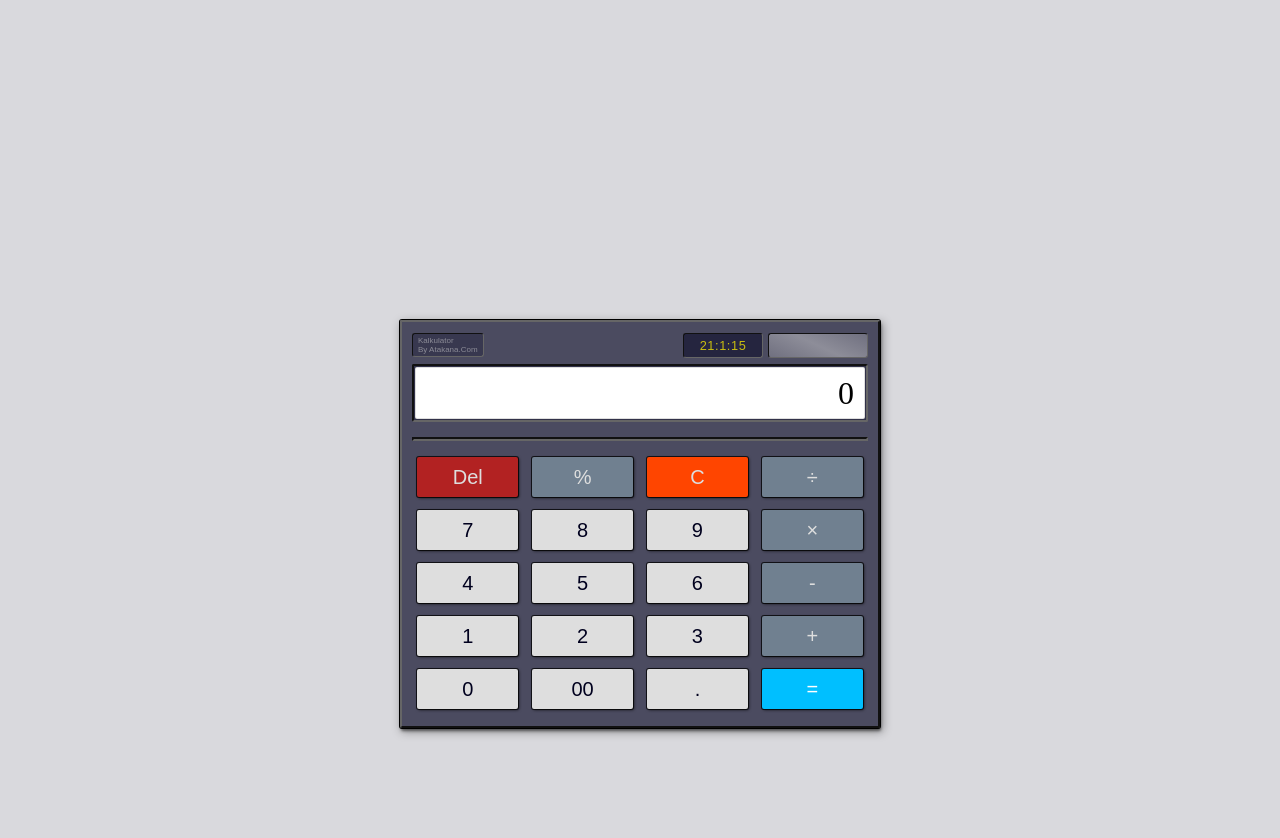
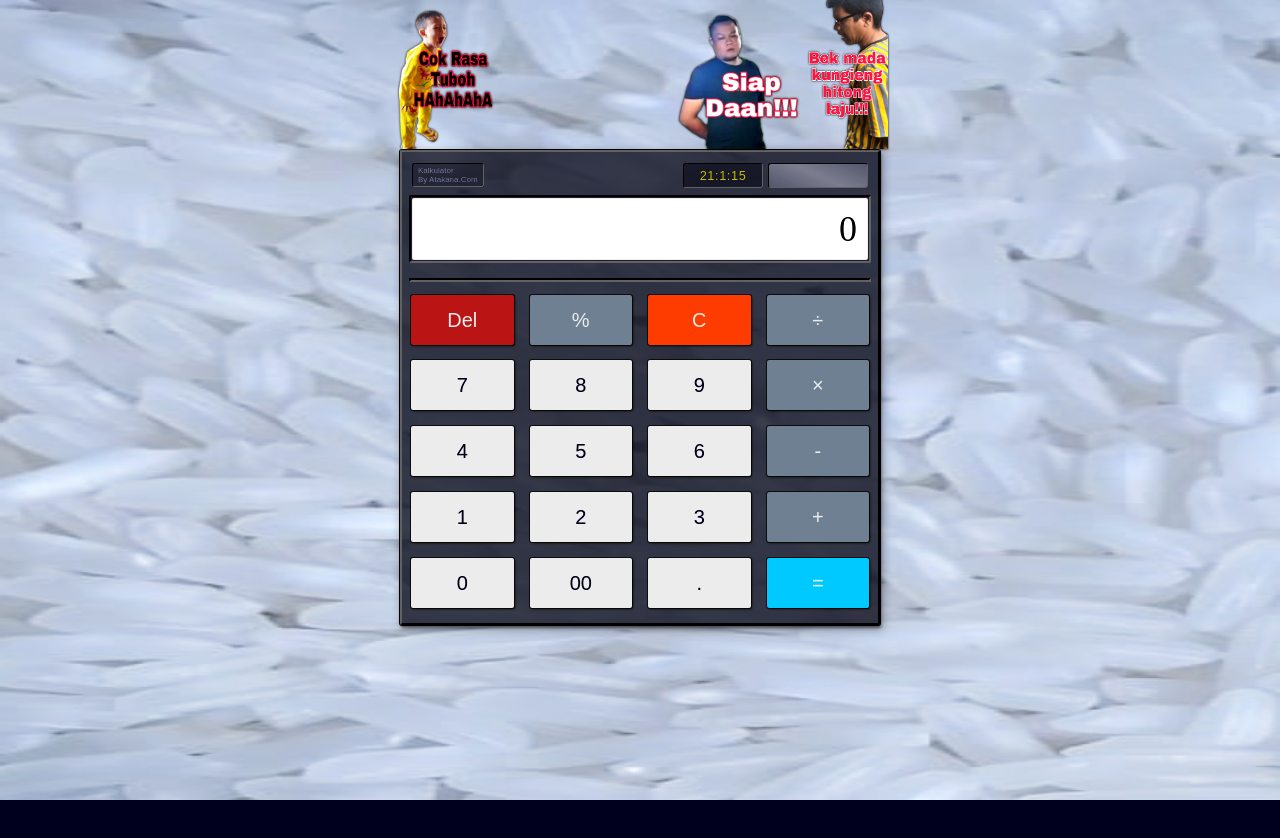
Before and after one commit to masadiwebdev/masadiwebdev.github.io, a plain HTML site: page index.html in a window 1280 px wide. After the commit the page ends 800 px from the top, so only its background shows below. Drawn offline with Linux system fonts and the light colour scheme.

Commit message:
Update index.html

```diff
--- a/index.html
+++ b/index.html
@@ -14,22 +14,80 @@
 }
 /* style untuk elemen body */
 body {
-	background-color: rgba(0,0,30,.15);
+	background-color: rgba(0,0,30);
+	background-attachment: fixed;
+	background-image: url('bgc.jpg');
+	background-position: center;
+	background-repeat: no-repeat;
+	background-size: 100% 100%;
+	filter: contrast(115%);
 	min-height: 100vh;
+	overflow: hidden;
 	position: relative;
 	width: 100%;
 }
 /* style untuk elemen form */
 form {
-	background-color: rgba(0,0,30,.65);
+	background-color: rgba(0,0,30,.75);
 	border: 2px outset #666;
 	border-radius: 2px;
 	box-shadow: 0 0 0 1px rgba(0,0,0), 1px 3px 3px rgba(0,0,0,.5), 2px 3px 10px 1px rgba(0,0,0,.35);
-	margin: 25vw auto;
+	left: 50%;
 	max-width: 480px;
-	padding: 10px;
-	position: relative;
+	padding: 10px 7px 1px;
+	position: absolute;
+	top: 150px;
+	transform: translate(-50%,0);
 	width: 95%;
+	z-index: 15;
+}
+form .bgtl {
+  background: transparent;
+  background-attachment: fixed;
+  background-image: url('bgtl.png');
+  background-position: center;
+  background-repeat: no-repeat;
+  background-size: cover;
+  content: "";
+  filter: contrast(90%) drop-shadow(0 0 1px black);
+  height: 145px;
+  left: -15px;
+  position: absolute;
+  top: -148px;
+  width: 105px;
+  z-index: 10;
+}
+form .bgtc {
+  background: transparent;
+  background-attachment: fixed;
+  background-image: url('bgtc.png');
+  background-position: center;
+  background-repeat: no-repeat;
+  background-size: cover;
+  content: "";
+  filter: contrast(90%) drop-shadow(0 0 1px black);
+  height: 140px;
+  position: absolute;
+  right: 80px;
+  top: -143px;
+  width: 130px;
+  z-index: 10;
+}
+form .bgtr {
+  background: transparent;
+  background-attachment: fixed;
+  background-image: url('bgtr.png');
+  background-position: center;
+  background-repeat: no-repeat;
+  background-size: cover;
+  content: "";
+  filter: contrast(90%) drop-shadow(0 0 1px black);
+  height: 155px;
+  position: absolute;
+  right: -10px;
+  top: -158px;
+  width: 80px;
+  z-index: 10;
 }
 /* style untuk input display atau layar utama */
 input#layar {
@@ -39,10 +97,10 @@ input#layar {
 	box-shadow: 0 0 0 1px rgba(222,222,222);
 	display: block;
 	font-family: times new roman;
-	font-size: 2em;
+	font-size: 2.25em;
 	font-weight: 500;
-	height: 50px;
-	line-height: 50px;
+	height: 60px;
+	line-height: 60px;
 	outline-style: none;
 	padding: 0 10px;
 	text-align: right;
@@ -52,14 +110,15 @@ input#layar {
 .row {
 	display: flex;
 	margin: 1px 0;
-	padding: 1px 5px;
+	padding: 1px 2px;
 	position: relative;
 	text-align: center;
 }
 /* style untuk area atau bagian atas kalkulator */
 .row.icon {
 	display: inline-block;
-	padding: 0;
+	margin-bottom: 2px;
+	padding: 0 3px;
 	width: 100%;
 }
 /* style untuk area teks pojok kiri atas kalkulator */
@@ -113,16 +172,16 @@ input#layar {
 	box-shadow: 0 0 0 1px rgba(0,0,0,.75), 1px 1px 3px rgba(0,0,0,.75);
 	color: rgba(222,222,222);
 	font-size: 1.25em;
-	height: 40px;
-	line-height: 40px;
-	margin: 5px 1.5%;
+	height: 50px;
+	line-height: 50px;
+	margin: 1.5px 1.75% 2.5%;
 	opacity: 1;
 	transform: scale(1);
 	width: 100%;
 }
 /* style untuk tombol ketika diklik dan dijalankan di javascript */
 .row button.hover {
-	animation: scale 100ms;
+	animation: scale 1000ms;
 }
 /* style untuk setiap tombol pertama di setiap baris */
 .row button:nth-child(1) {
@@ -176,6 +235,9 @@ input#layar {
 <body>
 <!-- mulai form html -->
 <form autocomplete="off" id="form_calc">
+  <div class="bgtl"></div>
+  <div class="bgtc"></div>
+  <div class="bgtr"></div>
   <div class="row icon">
 <!-- area teks pojok kiri atas -->
     <span class="by">Kalkulator<br>By Atakana.Com</span>
```
